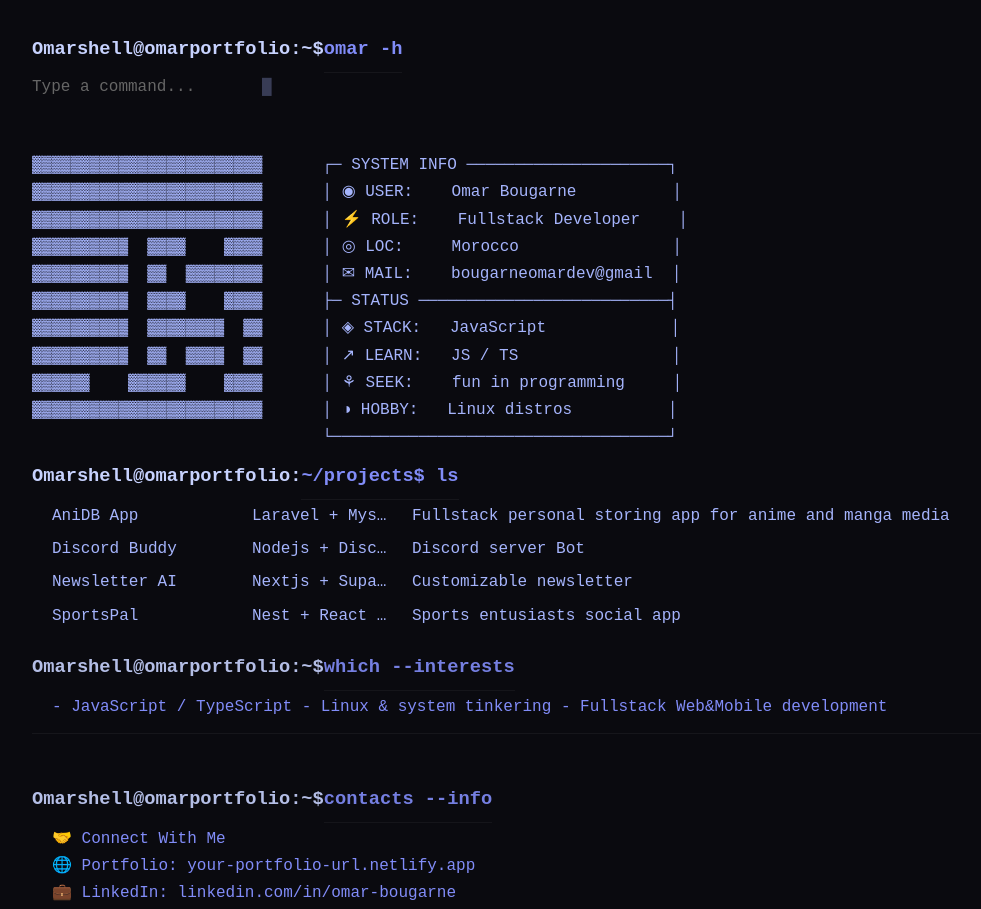
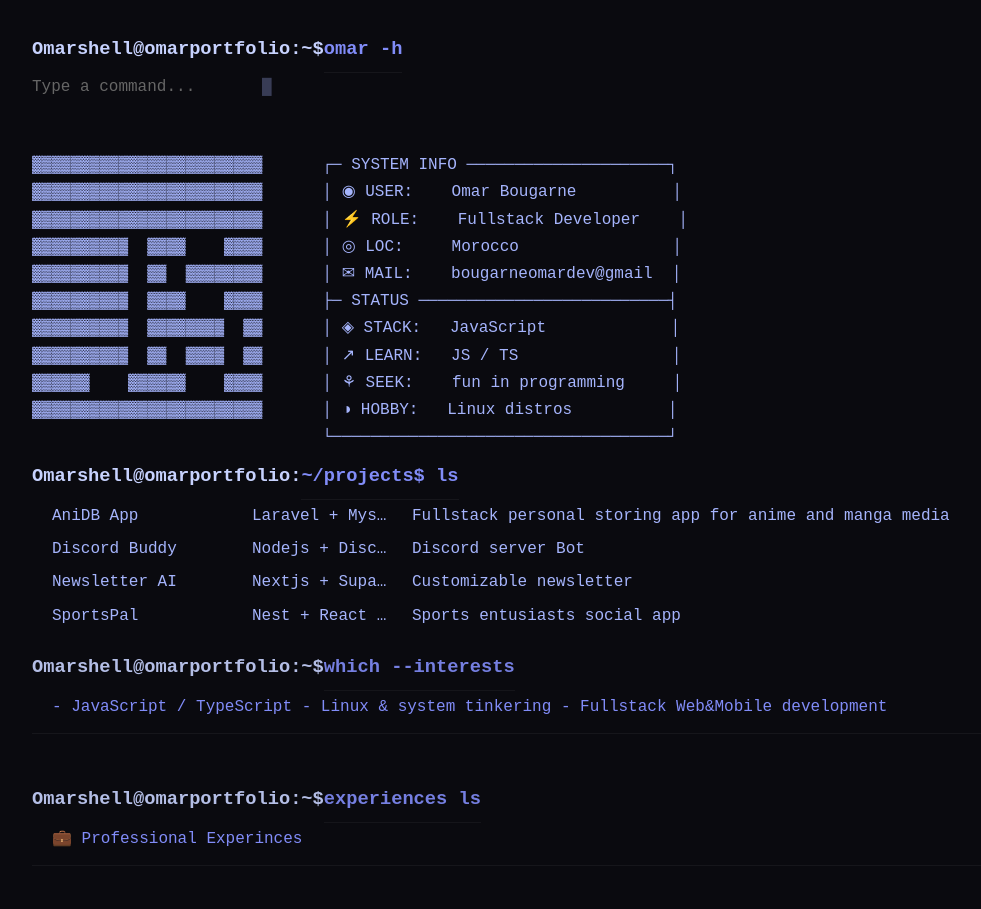
Before and after one commit to omarbougarne/terminal-portfolio, a React app: page / in a window 1280 px wide. Shown: the top 909 px of the page, without its empty margins (82-1063 px from the left). Built offline with nearby package versions, Linux system fonts and the light colour scheme; the HTML template or start-up script is replaced by a standard one.

Commit message:
addition of componenets for cleaner code

```diff
--- a/src/App.jsx
+++ b/src/App.jsx
@@ -57,8 +57,22 @@ function App() {
             </pre>
             </div>
             <div className="command">
-    <h3>Omarshell@omarportfolio:~$<span className="command">contacts --info</span></h3>
+    <h3>Omarshell@omarportfolio:~$<span className="command">experiences ls</span></h3>
 
+                <pre className="info">
+                💼 Professional Experinces
+                <div>
+                </div>
+                <div>
+                </div>
+                <div>
+                </div>
+                <div>
+                </div>
+                </pre>
+            </div>
+            <div className="command">
+                <h3>Omarshell@omarportfolio:~$<span className="command">contact --info</span></h3>
                 <pre className="info">
                 🤝 Connect With Me
                 <div>
@@ -68,7 +82,7 @@ function App() {
                 💼 LinkedIn: linkedin.com/in/omar-bougarne
                 </div>
                 <div>
-                🐙 GitHub: @omarbougarne
+                📦 GitHub: @omarbougarne
                 </div>
                 <div>
                 📧 Email: bougarneomardev@gmail.com
```
Also changed, not shown: src/components/contact.jsx (added), src/components/intrests.jsx (added), src/components/professionalExperinces.jsx (added), src/components/projects.jsx (added), src/components/systemInfo.jsx (added).
